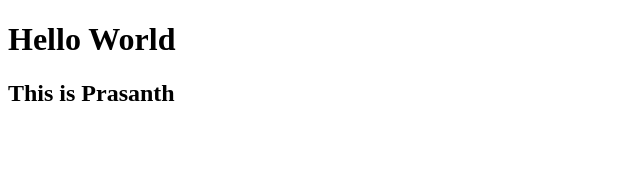
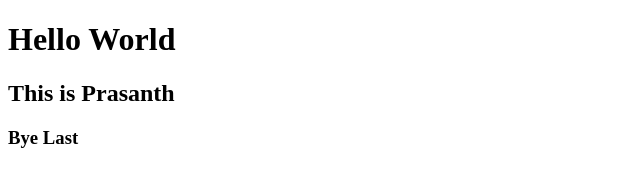
Before and after one commit to Prasanthki95/GitHub, a plain HTML site: page VSGit/index.html in a window 1280 px wide. Shown: the full height of the page, 0-640 px from the left. Drawn offline with Linux system fonts and the light colour scheme.

Commit message:
File modiffied

```diff
--- a/VSGit/index.html
+++ b/VSGit/index.html
@@ -10,5 +10,7 @@
     <h1>Hello World</h1>
 
     <h2>This is Prasanth</h2>
+
+    <h3>Bye Last</h3>
 </body>
 </html>
```
